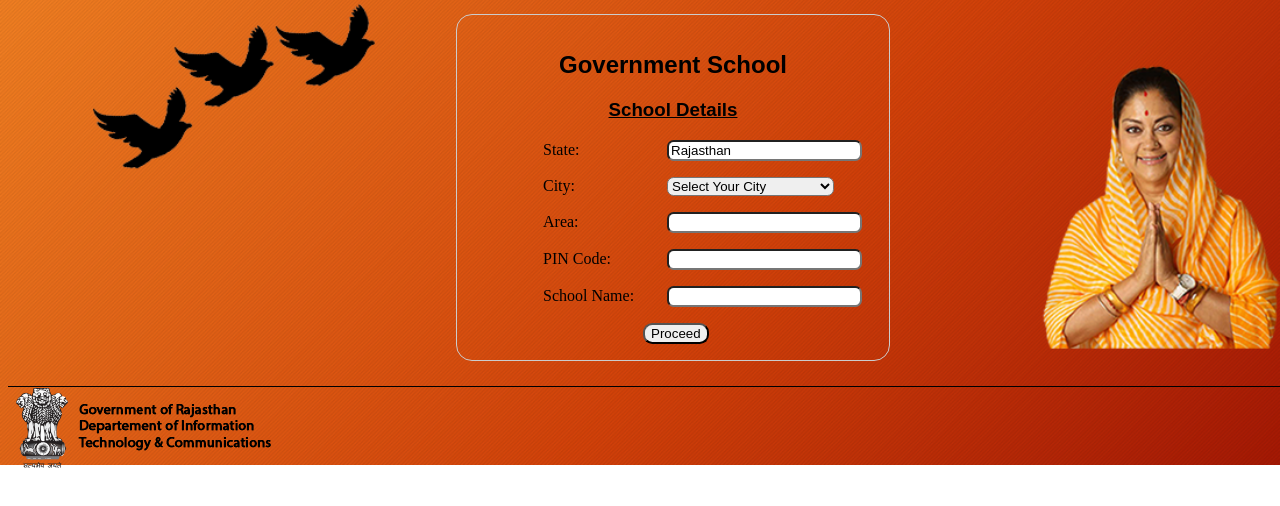
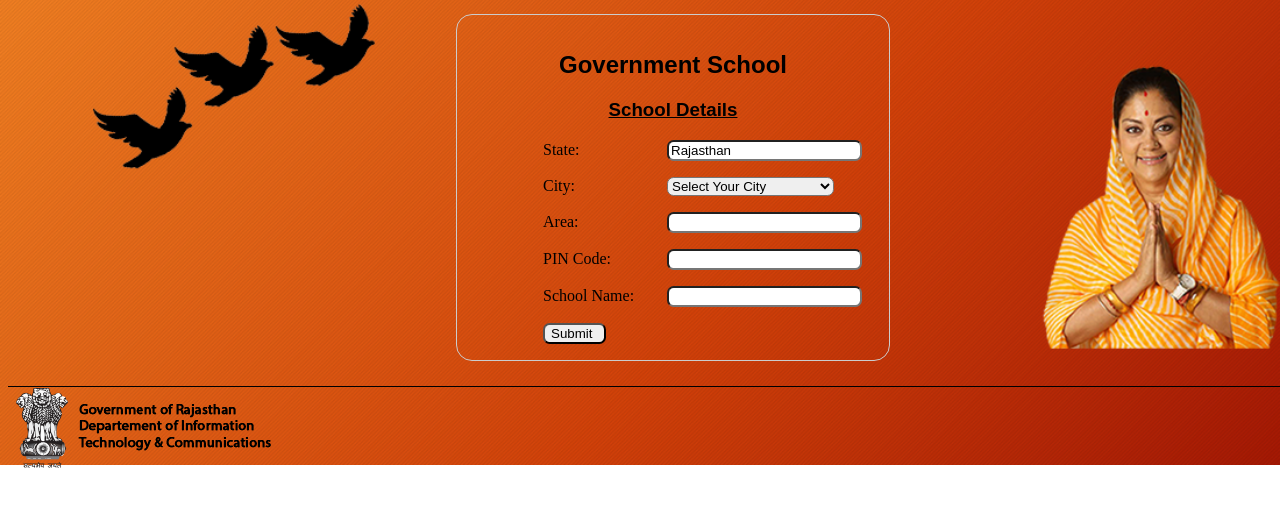
Before and after one commit to sriaman/Rajasthan-Hackathon, a plain HTML site: page index/School/govtschool.html in a window 1280 px wide. Shown: the part 96-602 px from the top of the page. Drawn offline with Linux system fonts and the light colour scheme.

Commit message:
Update govtschool.html

```diff
--- a/index/School/govtschool.html
+++ b/index/School/govtschool.html
@@ -73,7 +73,10 @@
             <input type="text" name="school" value="">
           </div>
           <div class="button">
-            <button type="button" name="button" onclick="window.location.href='govtstudent.html'">Proceed</button>
+       <form name="myForm" action="/action_page.php"
+onsubmit="return validateForm()" method="post">
+<input type="submit" value="Submit">
+</form>
           </div>
         </form>
       </div>
```
